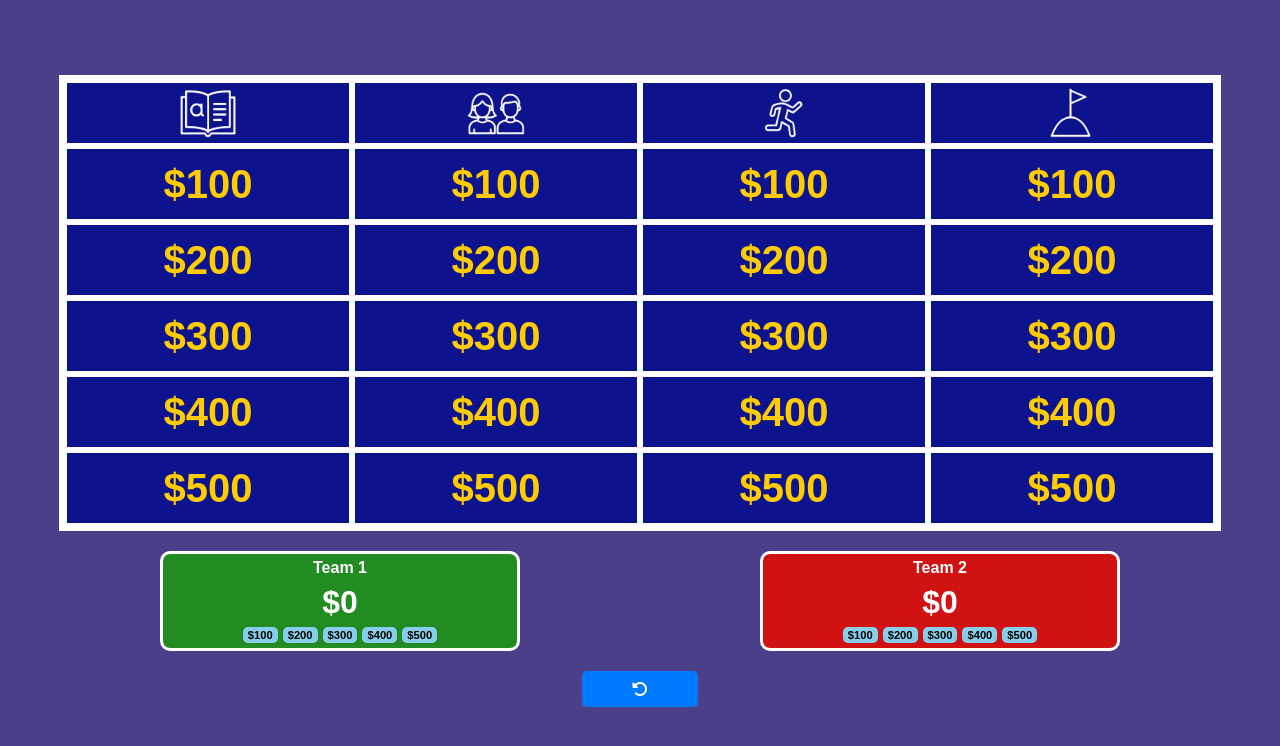
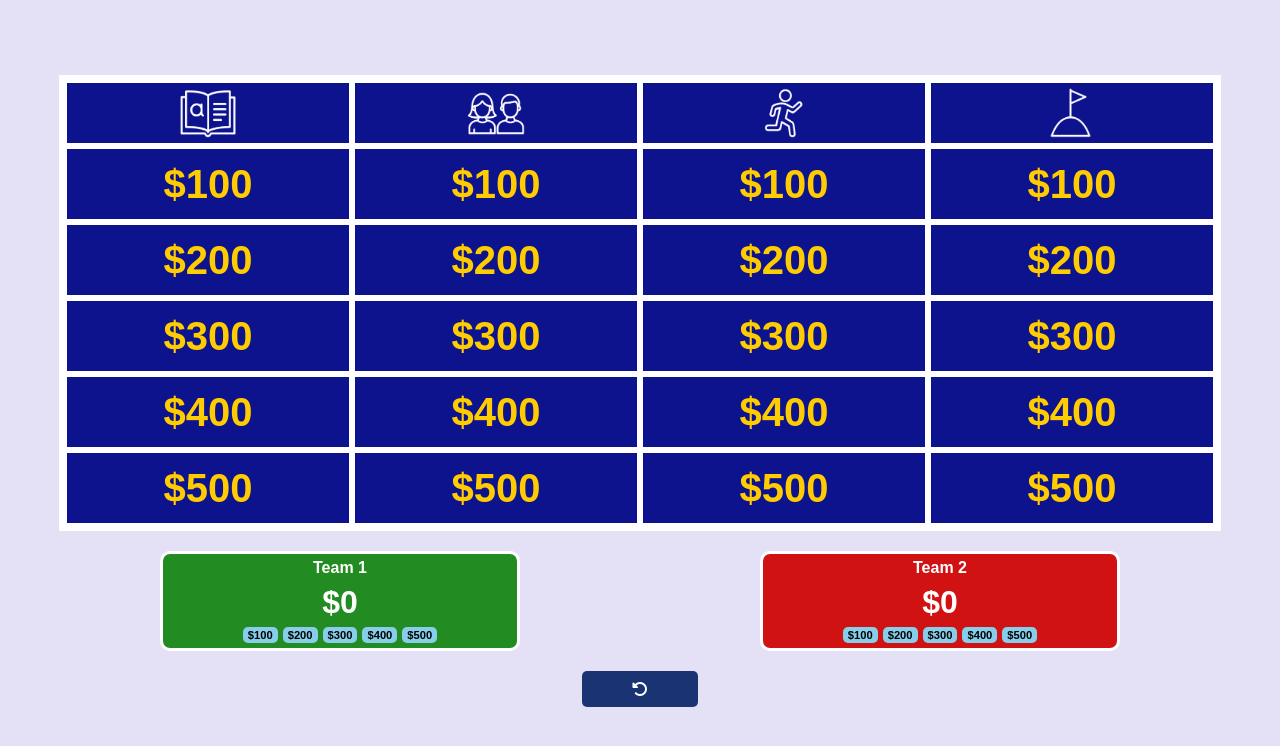
Before and after one commit to Edson439/Mis-Practices, a plain HTML site: page P_jeopardy/jeopardy.html in a window 1280 px wide. Drawn offline with Linux system fonts and the light colour scheme.

Commit message:
Update jeopardy.html

```diff
--- a/P_jeopardy/jeopardy.html
+++ b/P_jeopardy/jeopardy.html
@@ -13,7 +13,7 @@
             min-height: 100vh;
             margin: 0;
             font-family: Arial, sans-serif;
-            background-color: #4a3f88;
+            background-color: #e4e1f6;
             color: #fff;
             overflow: hidden;
         }
@@ -252,7 +252,7 @@
 
         /* Estilos del botón de Reinicio */
         .reset-button {
-            background-color: #007bff;
+            background-color: #1a3473;
             color: white;
             border: none;
             padding: 10px 50px;
@@ -266,7 +266,7 @@
         }
 
         .reset-button:hover {
-            background-color: #1976d2;
+            background-color: #2955a5;
 			transform: scale(1.05);
         }
 
```
